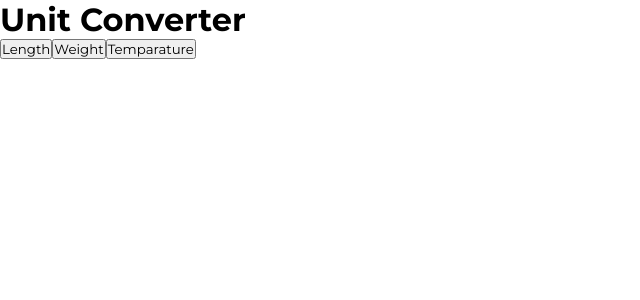
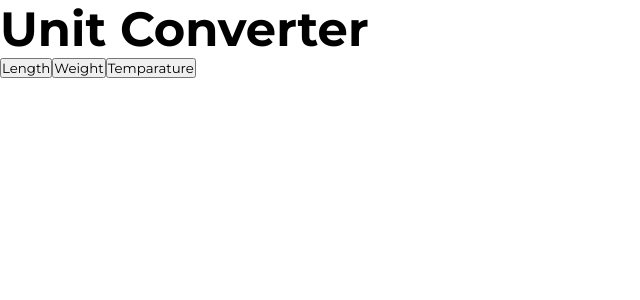
Before and after one commit to Xqni/Unit-Converter, a React (Vite) app in the folder main/: page / in a window 1280 px wide. Shown: the top 300 px of the page, without its empty margins (0-640 px from the left). Built offline with nearby package versions, Linux system fonts and the light colour scheme.

Commit message:
small changes

```diff
--- a/main/src/App.jsx
+++ b/main/src/App.jsx
@@ -1,6 +1,6 @@
 import { useState } from 'react'
 import Form from './components/Form'
-
+import './index.css'
 function App() {
 
   const [unit, setUnit] = useState(null)
--- a/main/src/index.css
+++ b/main/src/index.css
@@ -1,7 +1,11 @@
 @import url('https://fonts.googleapis.com/css2?family=Indie+Flower&family=Montserrat:ital,wght@0,100..900;1,100..900&display=swap');
 
 * {
-    margin: 0;
-    padding: 0;
-    font-family: 'Montserrat', Arial, Helvetica, sans-serif;
+  margin: 0;
+  padding: 0;
+  font-family: 'Montserrat', Arial, Helvetica, sans-serif;
 }
+
+h1{
+  font-size: 48px;
+}
```
Also changed, not shown: 4 other files (tests, documents, lock files or other folders).
